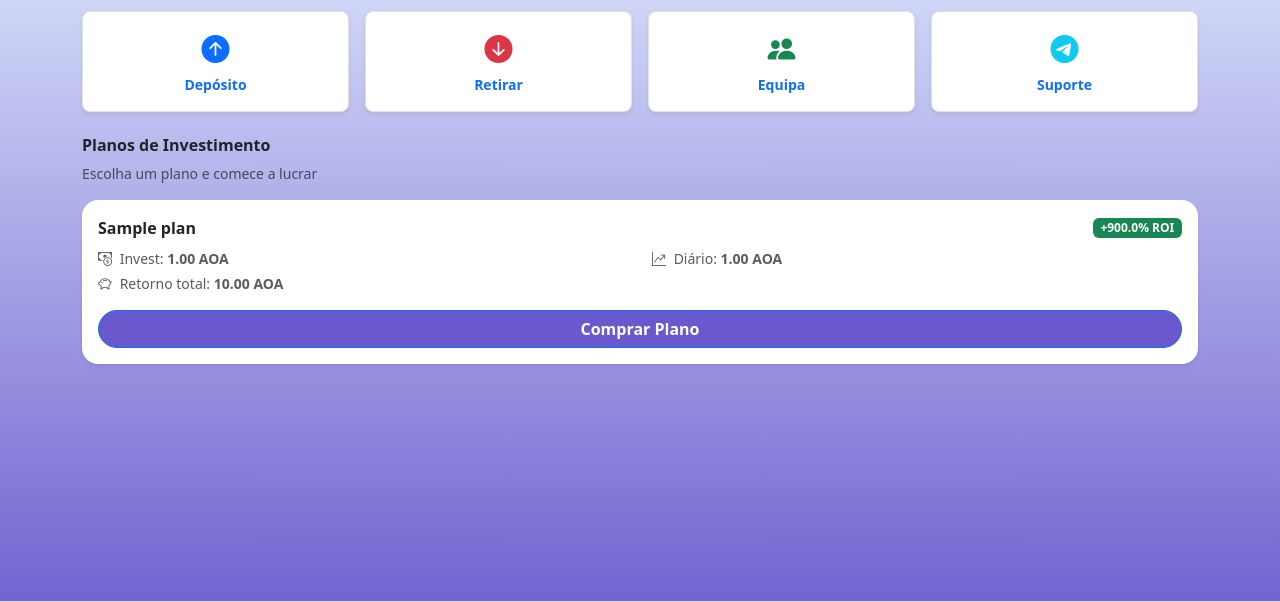
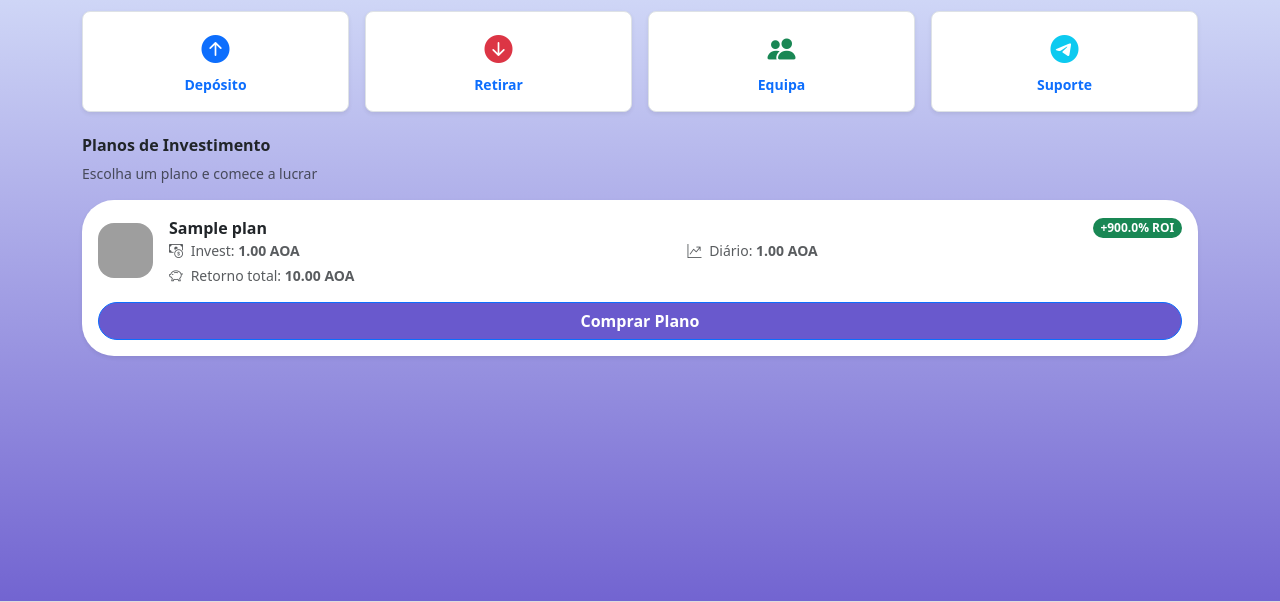
Before and after one commit to anonnimo2/cashflex_app, a Flask app: page /dashboard in a window 1280 px wide. Shown: the part 139-741 px from the top of the page. Run offline with Flask 3, Linux system fonts and the light colour scheme; a user stored in the database is signed in; tables that the repository leaves empty hold one stand-in row (values such as "Sample post"); some libraries are stand-ins or nearby versions; grey boxes are pictures that could not be loaded.

```diff
--- a/cashflex/templates/dashboard.html
+++ b/cashflex/templates/dashboard.html
@@ -59,19 +59,29 @@
     {% set roi = 0 %}
   {% endif %}
 
-    <div class="card mb-3 shadow-sm border-0 rounded-4">
-      <div class="card-body">
-        <div class="d-flex justify-content-between align-items-center mb-2">
+  <div class="card mb-3 shadow-sm border-0 rounded-5 overflow-hidden">
+    <div class="card-body p-3">
+      <div class="d-flex align-items-center mb-2">
+        <!-- Espaço para thumbnail -->
+        <img src="{{ url_for('static', filename='img/planos/' ~ plano.id ~ '.jpg') }}"
+             alt="Imagem {{ plano.nome }}"
+             class="me-3 rounded-4" style="width: 55px; height: 55px; object-fit: cover;">
+
+        <div class="flex-grow-1">
+          <div class="d-flex justify-content-between align-items-center">
             <strong class="text-truncate">{{ plano.nome }}</strong>
-          <span class="badge bg-success">+{{ roi }}% ROI</span>
+            <span class="badge bg-success rounded-pill">+{{ roi }}% ROI</span>
           </div>
-        <div class="row small text-muted mb-3">
+          <div class="row small text-muted">
             <div class="col-6"><i class="bi bi-cash-coin me-1"></i> Invest: <strong>{{ "{:,.2f}".format(plano.invest) }} AOA</strong></div>
             <div class="col-6"><i class="bi bi-graph-up-arrow me-1"></i> Diário: <strong>{{ "{:,.2f}".format(plano.rendimento_diario) }} AOA</strong></div>
             <div class="col-12 mt-1"><i class="bi bi-piggy-bank me-1"></i> Retorno total: <strong>{{ "{:,.2f}".format(plano.retorno_total) }} AOA</strong></div>
           </div>
+        </div>
+      </div>
+
       <a href="{{ url_for('plan.confirmar_plano', plano_id=plano.id, nome=plano.nome, invest=plano.invest, rendimento=plano.rendimento_diario, retorno=plano.retorno_total) }}"
-           class="btn btn-primary w-100 rounded-pill fw-semibold">
+         class="btn btn-primary w-100 rounded-pill fw-semibold mt-2">
         Comprar Plano
       </a>
     </div>
```
Also changed, not shown: static/style.css (+42 -1 lines). Lines whose indentation alone changed are shown as unchanged.
